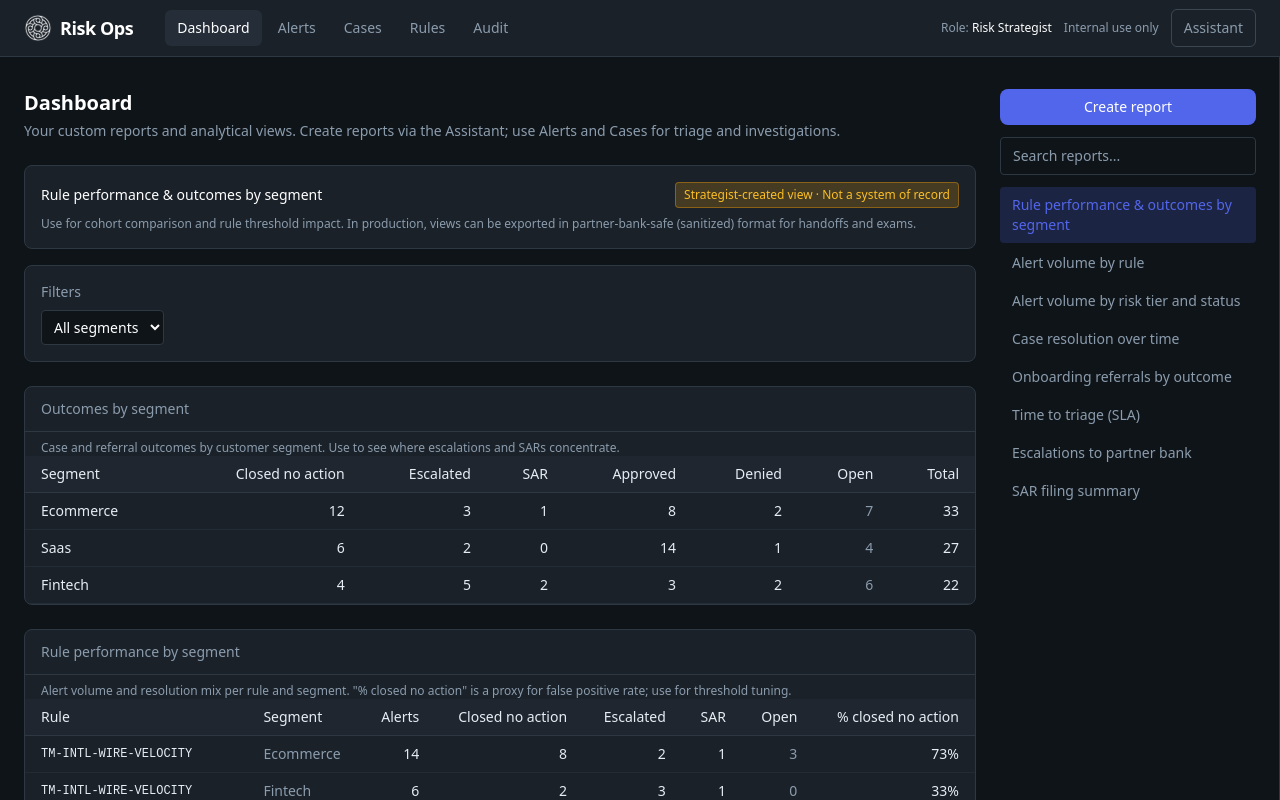
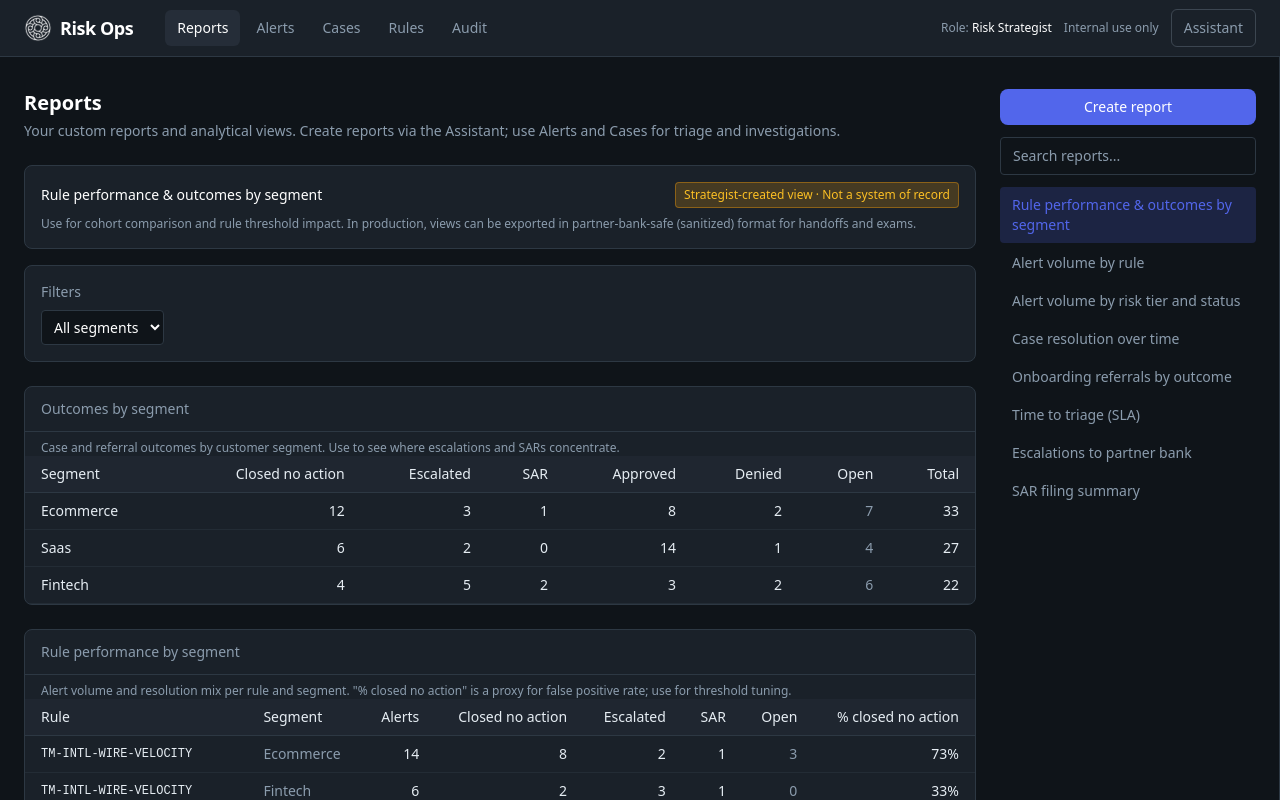
Before and after one commit to majornorth/mercury, a Next.js app: page / in a window 1280 px wide. Shown: the top 800 px of the page. Built offline with nearby package versions, Linux system fonts and the light colour scheme.

Commit message:
fix reports

```diff
--- a/app/page.tsx
+++ b/app/page.tsx
@@ -2,6 +2,7 @@
 
 import { useState, useMemo } from "react";
 import { useAssistantContext } from "@/lib/AssistantContext";
+import { useReportContext } from "@/lib/ReportContext";
 import {
   MOCK_OUTCOMES_BY_SEGMENT,
   MOCK_RULE_PERFORMANCE_BY_SEGMENT,
@@ -15,24 +16,11 @@ import { ReportOnboardingReferralsByOutcome } from "@/components/reports/ReportO
 import { ReportTimeToTriageSla } from "@/components/reports/ReportTimeToTriageSla";
 import { ReportEscalationsToPartnerBank } from "@/components/reports/ReportEscalationsToPartnerBank";
 import { ReportSarFilingSummary } from "@/components/reports/ReportSarFilingSummary";
-
-const INITIAL_REPORTS: { id: string; title: string }[] = [
-  { id: "rule-perf-outcomes", title: "Rule performance & outcomes by segment" },
-  { id: "alert-volume-by-rule", title: "Alert volume by rule" },
-  { id: "alert-volume-by-risk-tier-status", title: "Alert volume by risk tier and status" },
-  { id: "case-resolution-over-time", title: "Case resolution over time" },
-  { id: "onboarding-referrals-by-outcome", title: "Onboarding referrals by outcome" },
-  { id: "time-to-triage-sla", title: "Time to triage (SLA)" },
-  { id: "escalations-to-partner-bank", title: "Escalations to partner bank" },
-  { id: "sar-filing-summary", title: "SAR filing summary" },
-];
+import { CustomReportView } from "@/components/reports/CustomReportView";
 
 export default function DashboardPage() {
   const { setAssistantOpen, setAssistantIntent } = useAssistantContext();
-  const [reports] = useState(INITIAL_REPORTS);
-  const [selectedReportId, setSelectedReportId] = useState<string | null>(
-    INITIAL_REPORTS[0]?.id ?? null
-  );
+  const { reports, selectedReportId, setSelectedReportId } = useReportContext();
   const [reportSearch, setReportSearch] = useState("");
   const [segmentFilter, setSegmentFilter] = useState<string>("");
 
@@ -67,7 +55,7 @@ export default function DashboardPage() {
       {/* Left column: main content */}
       <div className="min-w-0 flex-1">
         <div className="mb-6">
-          <h1 className="text-xl font-semibold text-white">Dashboard</h1>
+          <h1 className="text-xl font-semibold text-white">Reports</h1>
           <p className="text-sm text-[#8b9cad] mt-1">
             Your custom reports and analytical views. Create reports via the Assistant; use Alerts and Cases for triage and investigations.
           </p>
@@ -209,6 +197,9 @@ export default function DashboardPage() {
               <ReportEscalationsToPartnerBank />
             )}
             {selectedReportId === "sar-filing-summary" && <ReportSarFilingSummary />}
+            {selectedReport?.type === "custom" && (
+              <CustomReportView report={selectedReport} />
+            )}
           </>
         )}
       </div>
--- a/components/AppShell.tsx
+++ b/components/AppShell.tsx
@@ -4,6 +4,7 @@ import { Nav } from "@/components/Nav";
 import { AssistantPanel } from "@/components/AssistantPanel";
 import { AlertProvider } from "@/lib/AlertContext";
 import { AssistantProvider } from "@/lib/AssistantContext";
+import { ReportProvider } from "@/lib/ReportContext";
 import { useAssistantContext } from "@/lib/AssistantContext";
 
 function AppShellInner({ children }: { children: React.ReactNode }) {
@@ -29,7 +30,9 @@ export function AppShell({ children }: { children: React.ReactNode }) {
   return (
     <AlertProvider>
       <AssistantProvider>
-        <AppShellInner>{children}</AppShellInner>
+        <ReportProvider>
+          <AppShellInner>{children}</AppShellInner>
+        </ReportProvider>
       </AssistantProvider>
     </AlertProvider>
   );
--- a/components/AssistantPanel.tsx
+++ b/components/AssistantPanel.tsx
@@ -3,15 +3,16 @@
 import { useState, useRef, useEffect } from "react";
 import { useAlertContext } from "@/lib/AlertContext";
 import { useAssistantContext } from "@/lib/AssistantContext";
+import { useReportContext } from "@/lib/ReportContext";
 
 const CREATE_REPORT_INTRO =
-  "You can create a custom report for your dashboard. Describe what you want (e.g. alert volume by segment, outcomes by rule) and I'll generate a read-only view. Views use allowlisted data only and are labeled as strategist-created.";
+  "You can create a custom report for your Reports page. Describe what you want in the box below (e.g. \"alert volume by segment\", \"outcomes by rule\", \"high-risk accounts last 30 days\") and I'll add it to your report list. You can then open it from the Reports page. Views use allowlisted data only and are labeled as strategist-created.";
 
 const STUB_RESPONSES: Record<string, string> = {
   "why was this account flagged":
     "This account was flagged due to rule hits on **TM-INTL-WIRE-VELOCITY** (3 international wires to the same jurisdiction in 7 days) and **TM-LARGE-SINGLE** (single wire > $50k). Top signal contributions: International wire velocity (35%), Single transaction size (28%), New account activity (24%). You can see the full breakdown on the alert detail page.",
   "what similar cases exist":
-    "Similar cases in the last 90 days: 2 ecommerce accounts with TM-INTL-WIRE-VELOCITY — one closed no action, one escalated to partner bank. 1 saas account with ONB-BENEFICIAL-OWNER — escalated. Outcomes are available on the Dashboard (filter by rule and outcome).",
+    "Similar cases in the last 90 days: 2 ecommerce accounts with TM-INTL-WIRE-VELOCITY — one closed no action, one escalated to partner bank. 1 saas account with ONB-BENEFICIAL-OWNER — escalated. Outcomes are available on the Reports page (filter by rule and outcome).",
   "summarize this case":
     "[AI-generated draft] Account Acme Logistics LLC (acc-101) was referred for review following transaction monitoring alerts (TM-INTL-WIRE-VELOCITY, TM-LARGE-SINGLE). Risk score 0.87. Key signals: international wire velocity, single large wire, high volume in first 30 days. Pending strategist review and disposition. — *Edit and sign off before sending.*",
 };
@@ -35,7 +36,7 @@ function getStubResponse(
   const addReportHint =
     lower.includes("add") && (lower.includes("report") || lower.includes("view") || lower.includes("dashboard"));
   if (addReportHint) {
-    return "In production, I would create that report and add it to your Dashboard. The View Engine would generate a read-only view from your description (allowlisted data only). You can refine it by asking to add filters or group by different dimensions.";
+    return "In production, I would create that report and add it to your Reports list. The View Engine would generate a read-only view from your description (allowlisted data only). You can refine it by asking to add filters or group by different dimensions.";
   }
   return `In production, the Assistant would use Mercury internal context (schemas, rules, policies) to answer.${hint} Try: "Why was this account flagged?", "What similar cases exist?", or "Summarize this case for partner bank escalation."`;
 }
@@ -43,6 +44,7 @@ function getStubResponse(
 export function AssistantPanel() {
   const { currentAlert } = useAlertContext();
   const { assistantOpen, setAssistantOpen, assistantIntent, clearAssistantIntent } = useAssistantContext();
+  const { addReport } = useReportContext();
   const [messages, setMessages] = useState<{ role: "user" | "assistant"; content: string }[]>([
     {
       role: "assistant",
@@ -52,6 +54,7 @@ export function AssistantPanel() {
   ]);
   const [input, setInput] = useState("");
   const [loading, setLoading] = useState(false);
+  const [createReportPending, setCreateReportPending] = useState(false);
   const bottomRef = useRef<HTMLDivElement>(null);
 
   useEffect(() => {
@@ -61,6 +64,7 @@ export function AssistantPanel() {
   useEffect(() => {
     if (assistantOpen && assistantIntent === "add_report") {
       setMessages((m) => [...m, { role: "assistant", content: CREATE_REPORT_INTRO }]);
+      setCreateReportPending(true);
       clearAssistantIntent();
     }
   }, [assistantOpen, assistantIntent, clearAssistantIntent]);
@@ -72,6 +76,22 @@ export function AssistantPanel() {
     setInput("");
     setMessages((m) => [...m, { role: "user", content: userMessage }]);
     setLoading(true);
+
+    if (createReportPending) {
+      setCreateReportPending(false);
+      const title = userMessage.length > 60 ? `${userMessage.slice(0, 57)}…` : userMessage;
+      addReport(title, userMessage);
+      setMessages((m) => [
+        ...m,
+        {
+          role: "assistant",
+          content: `I've added **"${title}"** to your Reports list. Open it from the report list on the right. In production, the View Engine would generate the read-only view from your description.`,
+        },
+      ]);
+      setLoading(false);
+      return;
+    }
+
     setTimeout(() => {
       const response = getStubResponse(userMessage, currentAlert);
       setMessages((m) => [...m, { role: "assistant", content: response }]);
--- a/components/Nav.tsx
+++ b/components/Nav.tsx
@@ -6,7 +6,7 @@ import { CURRENT_USER_ID, getMockUser } from "@/lib/mockUsers";
 import { useAssistantContext } from "@/lib/AssistantContext";
 
 const navItems = [
-  { href: "/", label: "Dashboard" },
+  { href: "/", label: "Reports" },
   { href: "/alerts", label: "Alerts" },
   { href: "/cases", label: "Cases" },
   { href: "/rules", label: "Rules" },
--- /dev/null
+++ b/components/reports/CustomReportView.tsx
@@ -0,0 +1,23 @@
+import type { Report } from "@/lib/ReportContext";
+
+interface CustomReportViewProps {
+  report: Report;
+}
+
+export function CustomReportView({ report }: CustomReportViewProps) {
+  return (
+    <div className="space-y-6">
+      <section className="rounded-lg border border-border bg-surface-elevated overflow-hidden p-6">
+        <p className="text-sm text-[#8b9cad] mb-4">
+          This report was created from your request. Report content will appear here when the View Engine is connected.
+        </p>
+        {report.prompt && (
+          <div className="rounded border border-border bg-surface p-4">
+            <p className="text-xs font-medium text-[#8b9cad] mb-2">Your request</p>
+            <p className="text-sm text-white whitespace-pre-wrap">"{report.prompt}"</p>
+          </div>
+        )}
+      </section>
+    </div>
+  );
+}
--- /dev/null
+++ b/lib/ReportContext.tsx
@@ -0,0 +1,101 @@
+"use client";
+
+import { createContext, useContext, useState, useCallback, useEffect, type ReactNode } from "react";
+
+export type ReportType = "builtin" | "custom";
+
+export interface Report {
+  id: string;
+  title: string;
+  type: ReportType;
+  /** Only set for custom reports: the user's prompt that created the report. */
+  prompt?: string;
+}
+
+const BUILT_IN_REPORTS: Report[] = [
+  { id: "rule-perf-outcomes", title: "Rule performance & outcomes by segment", type: "builtin" },
+  { id: "alert-volume-by-rule", title: "Alert volume by rule", type: "builtin" },
+  { id: "alert-volume-by-risk-tier-status", title: "Alert volume by risk tier and status", type: "builtin" },
+  { id: "case-resolution-over-time", title: "Case resolution over time", type: "builtin" },
+  { id: "onboarding-referrals-by-outcome", title: "Onboarding referrals by outcome", type: "builtin" },
+  { id: "time-to-triage-sla", title: "Time to triage (SLA)", type: "builtin" },
+  { id: "escalations-to-partner-bank", title: "Escalations to partner bank", type: "builtin" },
+  { id: "sar-filing-summary", title: "SAR filing summary", type: "builtin" },
+];
+
+const CUSTOM_REPORTS_STORAGE_KEY = "mercury-dashboard-custom-reports";
+const DEFAULT_REPORT_ID = "rule-perf-outcomes";
+
+function loadCustomReports(): Report[] {
+  if (typeof window === "undefined") return [];
+  try {
+    const raw = localStorage.getItem(CUSTOM_REPORTS_STORAGE_KEY);
+    if (!raw) return [];
+    const parsed = JSON.parse(raw) as Report[];
+    return Array.isArray(parsed) ? parsed.filter((r) => r.id?.startsWith("custom-") && r.title) : [];
+  } catch {
+    return [];
+  }
+}
+
+function saveCustomReports(reports: Report[]) {
+  if (typeof window === "undefined") return;
+  try {
+    localStorage.setItem(CUSTOM_REPORTS_STORAGE_KEY, JSON.stringify(reports));
+  } catch {
+    // ignore
+  }
+}
+
+interface ReportContextValue {
+  reports: Report[];
+  selectedReportId: string | null;
+  setSelectedReportId: (id: string | null) => void;
+  addReport: (title: string, prompt?: string) => string;
+}
+
+const ReportContext = createContext<ReportContextValue | null>(null);
+
+export function ReportProvider({ children }: { children: ReactNode }) {
+  const [customReports, setCustomReports] = useState<Report[]>([]);
+  const [hydrated, setHydrated] = useState(false);
+  const [selectedReportId, setSelectedReportId] = useState<string | null>(DEFAULT_REPORT_ID);
+
+  useEffect(() => {
+    setCustomReports(loadCustomReports());
+    setHydrated(true);
+  }, []);
+
+  useEffect(() => {
+    if (hydrated) saveCustomReports(customReports);
+  }, [hydrated, customReports]);
+
+  const addReport = useCallback((title: string, prompt?: string) => {
+    const id = `custom-${Date.now()}`;
+    const report: Report = {
+      id,
+      title: title.trim() || "Custom report",
+      type: "custom",
+      prompt: prompt?.trim(),
+    };
+    setCustomReports((prev) => [...prev, report]);
+    setSelectedReportId(id);
+    return id;
+  }, []);
+
+  const reports = hydrated ? [...BUILT_IN_REPORTS, ...customReports] : BUILT_IN_REPORTS;
+
+  return (
+    <ReportContext.Provider
+      value={{ reports, selectedReportId, setSelectedReportId, addReport }}
+    >
+      {children}
+    </ReportContext.Provider>
+  );
+}
+
+export function useReportContext() {
+  const ctx = useContext(ReportContext);
+  if (!ctx) throw new Error("useReportContext must be used within ReportProvider");
+  return ctx;
+}
```
